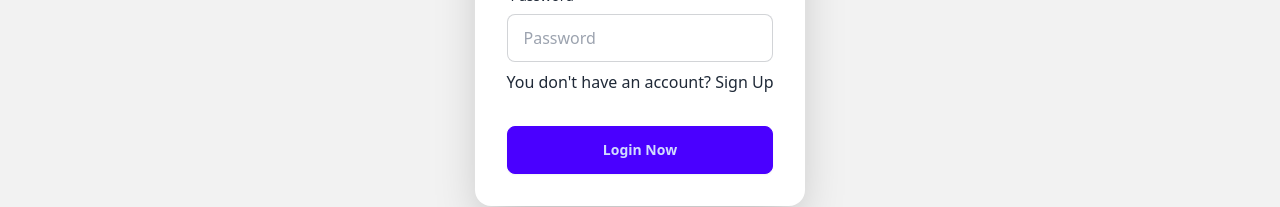
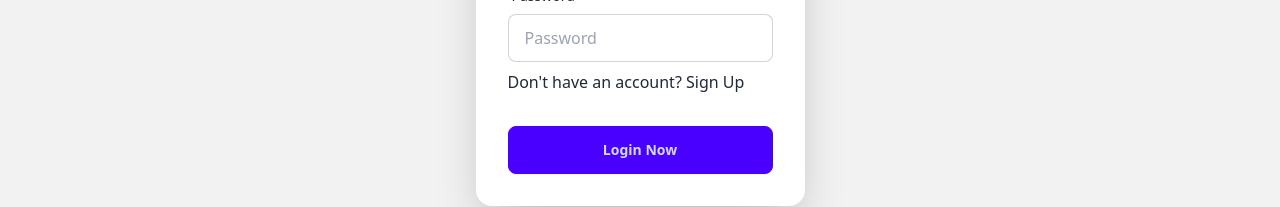
Before and after one commit to Ngetich-86/GalleryApp, a React (Vite) app: page /login in a window 1280 px wide. Shown: the part 502-709 px from the top of the page. Built offline with nearby package versions, Linux system fonts and the light colour scheme; no server answers.

Commit message:
fixes on ts

```diff
--- a/package.json
+++ b/package.json
@@ -20,6 +20,7 @@
   "devDependencies": {
     "@types/react": "^18.0.37",
     "@types/react-dom": "^18.0.11",
+    "@types/uuid": "^10.0.0",
     "@typescript-eslint/eslint-plugin": "^5.59.0",
     "@typescript-eslint/parser": "^5.59.0",
     "@vitejs/plugin-react": "^4.0.0",
--- a/src/App.tsx
+++ b/src/App.tsx
@@ -13,14 +13,16 @@ function App() {
 
   return (
     <>
+
+    <AuthProvider>
+      <div>
     <Navbar />
-    <AuthProvider>
     <Routes>
       <Route path="/" element={<Home/>} />
       <Route path="/login" element={<Login/>} />
-      <Route path="/signup" element={
-        <PublicRoutes> <SignUp /></PublicRoutes>} />
+      <Route path="/signup" element={<PublicRoutes><SignUp /></PublicRoutes>} />
    </Routes>
+   </div>
     </AuthProvider>
 
     </>
--- a/src/context/auth.tsx
+++ b/src/context/auth.tsx
@@ -1,6 +1,7 @@
 
 import { createContext, FC, ReactElement, useEffect, useState } from "react";
 import { auth } from "../firebase/config.ts";
+import { User as FirebaseUser } from "firebase/auth";
 
 
 
@@ -25,6 +26,7 @@ interface AuthProviderProps {
   children: ReactElement;
 }
 
+
 export const AuthProvider: FC<AuthProviderProps> = ({ children }) => {
   const [user, setUser] = useState<User | null>(null);
   const [isLoading, setLoading] = useState<boolean>(false);
@@ -32,8 +34,8 @@ export const AuthProvider: FC<AuthProviderProps> = ({ children }) => {
 
 
 useEffect(() => {
-    const unsubscribe = auth.onAuthStateChanged((user) => {
-      setUser(user);
+    const unsubscribe = auth.onAuthStateChanged((User) => {
+      setUser(User);
       setLoading(false);
     });
 
--- a/src/firebase/config.ts
+++ b/src/firebase/config.ts
@@ -1,28 +1,3 @@
-// import { initializeApp } from "firebase/app";
-// import { getAnalytics } from "firebase/analytics";
-// import { getAuth } from "firebase/auth";
-// import { getStorage } from "firebase/storage";
-// import { getFirestore } from "firebase/firestore";
-
-// const firebaseConfig = {
-//   apiKey: "AIzaSyAurl_Km0A3Zkf97w6b0-ENTvQpJW1L_Ss",
-//   authDomain: "galleryapp-c9e36.firebaseapp.com",
-//   projectId: "galleryapp-c9e36",
-//   storageBucket: "galleryapp-c9e36.appspot.com",
-//   messagingSenderId: "1072006940811",
-//   appId: "1:1072006940811:web:6f342b6377581f1eec2c8e",
-//   measurementId: "G-T4TPZCGGC3"
-// };
-
-// // Initialize Firebase
-// const app = initializeApp(firebaseConfig);
-// const analytics = getAnalytics(app);
-
-// const auth = getAuth(app);
-// const storage = getStorage(app);
-// const db = getFirestore(app);
-// export { auth, storage,db};
-
 import { initializeApp } from "firebase/app";
 import { getAnalytics } from "firebase/analytics";
 import { getAuth } from "firebase/auth";
@@ -41,7 +16,7 @@ const firebaseConfig = {
 
 // Initialize Firebase
 const app = initializeApp(firebaseConfig);
-const analytics = getAnalytics(app);
+// const analytics = getAnalytics(app);
 
 const auth = getAuth(app);
 const storage = getStorage(app);
--- a/src/pages/Login.tsx
+++ b/src/pages/Login.tsx
@@ -1,34 +1,35 @@
-import React, { useState } from "react";
+
+import { useState } from "react";
 import { useNavigate, Link } from "react-router-dom";
 import { signInWithEmailAndPassword } from "firebase/auth";
-import {auth} from "../firebase/config";
+import { auth } from "../firebase/config";
 
 const Login = () => {
-    const [error, setError] = useState(false);
-    const navigate = useNavigate();
+  const [error, setError] = useState<string | null>(null);
+  const navigate = useNavigate();
 
-const handleSubmit = async(e)=>{
+  const handleSubmit = async (e: React.FormEvent<HTMLFormElement>) => {
     e.preventDefault();
-    const email = e.target[0].value;
-    const password = e.target[1].value;
+    const formData = new FormData(e.target as HTMLFormElement);
+    const email = formData.get("email") as string;
+    const password = formData.get("password") as string;
 
     try {
       await signInWithEmailAndPassword(auth, email, password);
-      navigate("/")
+      navigate("/");
     } catch (err) {
-      setError(true);
+      setError(err.message);
     }
-}
+  };
+
   return (
     <form onSubmit={handleSubmit}>
-      {error&&<p>{error}</p>}
+      {error && <p className="text-red-500">{error}</p>}
       <div className="hero bg-base-200 min-h-screen">
         <div className="hero-content flex-col lg">
           <div className="text-center lg:text-left">
             <h1 className="text-5xl font-bold">Login Now!</h1>
-            <p className="py-6">
-              Login to access all the features for free
-            </p>
+            <p className="py-6">Login to access all the features for free</p>
           </div>
           <div className="card bg-base-100 w-full max-w-sm shrink-0 shadow-2xl">
             <div className="card-body">
@@ -41,6 +42,7 @@ const handleSubmit = async(e)=>{
                   placeholder="Email"
                   className="input input-bordered"
                   required
+                  name="email"
                 />
               </div>
               <div className="form-control">
@@ -52,19 +54,23 @@ const handleSubmit = async(e)=>{
                   placeholder="Password"
                   className="input input-bordered"
                   required
+                  name="password"
                 />
               </div>
-              <p>You don't have an account? <Link to="/signup">Sign Up</Link></p>
+              <p>
+                Don't have an account? <Link to="/signup">Sign Up</Link>
+              </p>
               <div className="form-control mt-6">
-                <button type="submit" className="btn btn-primary">Login Now</button>
+                <button type="submit" className="btn btn-primary">
+                  Login Now
+                </button>
               </div>
             </div>
           </div>
         </div>
       </div>
     </form>
+  );
+};
 
-  )
-}
-
-export default Login
+export default Login;
```
Also changed, not shown: 1 other file (tests, documents, lock files or other folders).
